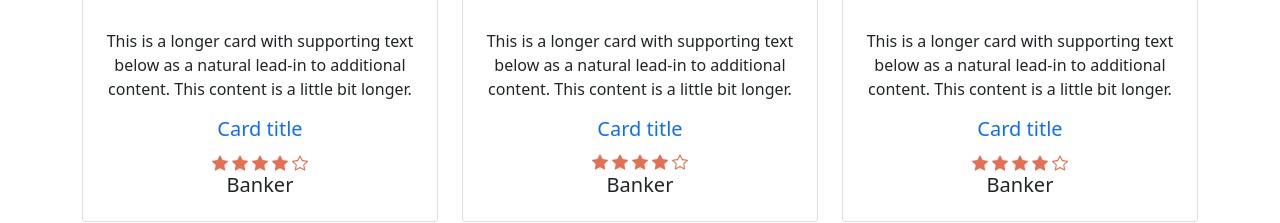
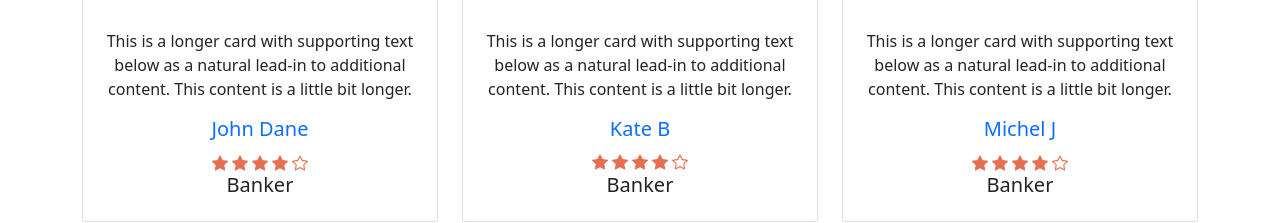
Before and after one commit to shahanazCSE-PUST/Honda-Cbr, a plain HTML site: page index.html in a window 1280 px wide. Shown: the part 1692-1915 px from the top of the page. Drawn offline with Linux system fonts and the light colour scheme.

Commit message:
Second commit

```diff
--- a/index.html
+++ b/index.html
@@ -177,7 +177,7 @@
             <div class="card-body text-center">
               <p class="card-text">This is a longer card with supporting text below as a natural lead-in to additional
                 content. This content is a little bit longer.</p>
-              <h5 class="card-title text-primary">Card title</h5>
+              <h5 class="card-title text-primary">John Dane</h5>
               <div>
                 <svg xmlns="http://www.w3.org/2000/svg" width="16" height="16" fill="#E76F51" class="bi bi-star-fill"
                   viewBox="0 0 16 16">
@@ -216,7 +216,7 @@
             <div class="card-body text-center">
               <p class="card-text">This is a longer card with supporting text below as a natural lead-in to additional
                 content. This content is a little bit longer.</p>
-              <h5 class="card-title text-primary">Card title</h5>
+              <h5 class="card-title text-primary">Kate B</h5>
               <div>
                 <svg xmlns="http://www.w3.org/2000/svg" width="16" height="16" fill="#E76F51" class="bi bi-star-fill"
                   viewBox="0 0 16 16">
@@ -255,7 +255,7 @@
             <div class="card-body text-center">
               <p class="card-text">This is a longer card with supporting text below as a natural lead-in to additional
                 content. This content is a little bit longer.</p>
-              <h5 class="card-title text-primary">Card title</h5>
+              <h5 class="card-title text-primary">Michel J</h5>
               <div>
                 <svg xmlns="http://www.w3.org/2000/svg" width="16" height="16" fill="#E76F51" class="bi bi-star-fill"
                   viewBox="0 0 16 16">
```
